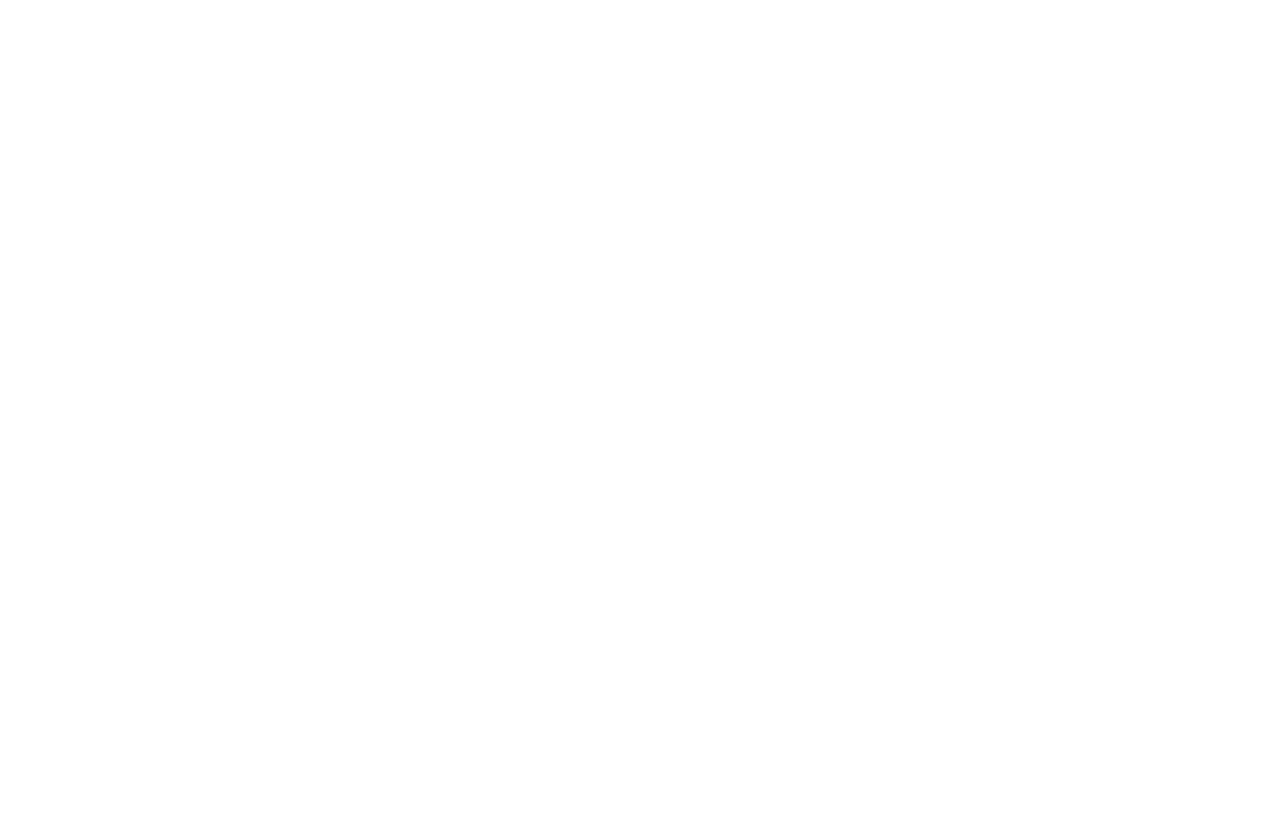
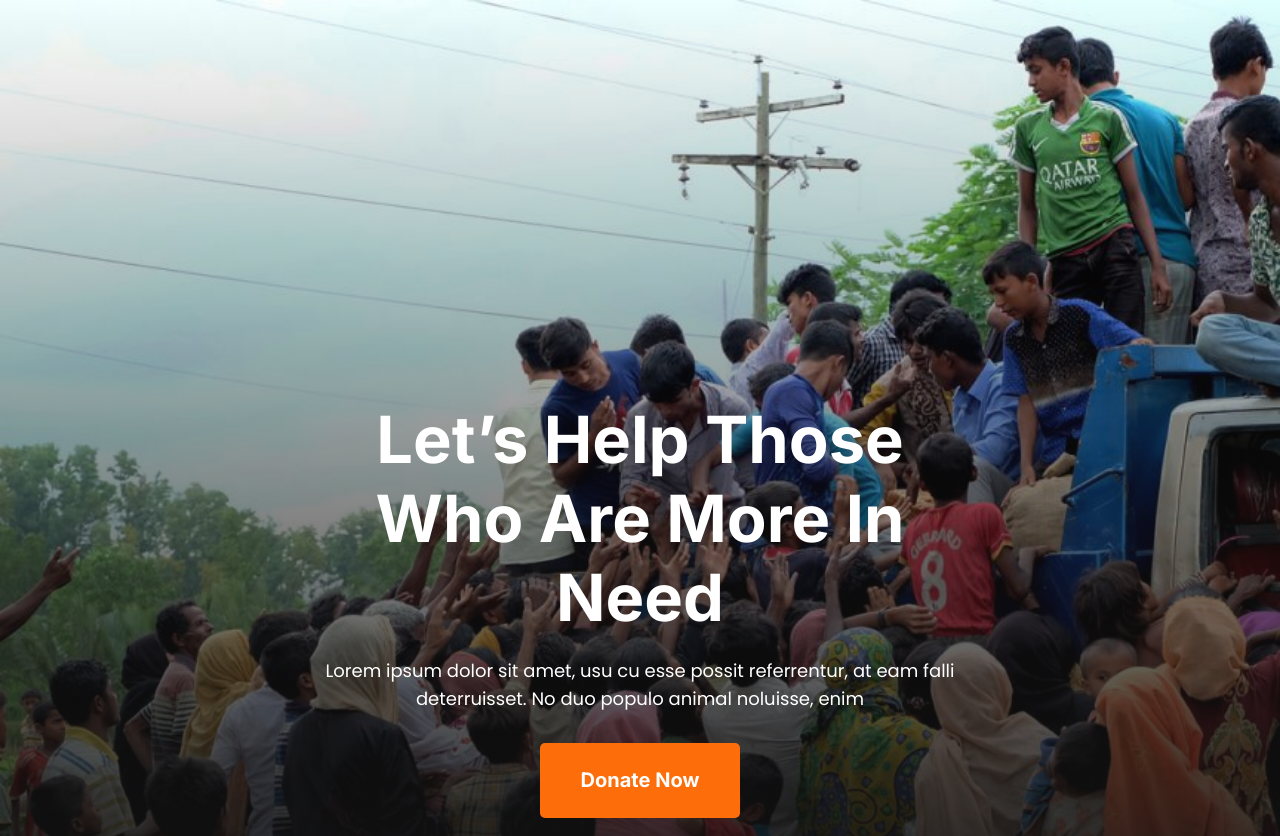
Before and after one commit to Maruf-Shadin/donate, a plain HTML site: page index.html in a window 1280 px wide. Shown: the top 836 px of the page. Before the commit the page ends 800 px from the top, so only its background shows below. Drawn offline with Linux system fonts and the light colour scheme.

Commit message:
header-section

```diff
--- a/index.html
+++ b/index.html
@@ -8,6 +8,20 @@
     <link rel="stylesheet" href="style.css">
 </head>
 <body>
+    <!-- header section starts here -->
+    <header class="header">
+        <div class="banner-container">
+            <div class="banner-item">
+                <div class="banner-title">Let’s Help Those Who Are More In Need</div>
+            <div class="banner-text">Lorem ipsum dolor sit amet, usu cu esse possit referrentur, at eam falli deterruisset. No duo populo animal noluisse, enim</div>
+            <button class="btn-primary">Donate Now</button>
+            </div>
+        </div>
+    </header>
+    <!-- header section ends -->
+    <main>
 
+    </main>
+    <footer></footer>
 </body>
 </html>
--- a/style.css
+++ b/style.css
@@ -0,0 +1,57 @@
+@import url('https://fonts.googleapis.com/css2?family=Inter:wght@400;500;600;700;800;900&family=Open+Sans:ital,wght@0,400;0,500;0,600;0,700;0,800;1,500;1,700;1,800&display=swap');
+@import url('https://fonts.googleapis.com/css2?family=Inter:wght@400;500;600;700;800;900&family=Poppins:ital,wght@0,300;0,400;0,500;0,600;0,700;0,800;0,900;1,500;1,700&display=swap');
+*{
+    margin: 0;
+    padding: 0;
+    font-family: 'Inter', sans-serif , 'poppins';
+}
+.header{
+    /* background-image: url('images/donation2.jpg'); */
+    background: linear-gradient(360deg, #121212 0%, rgba(18, 18, 18, 0) 100%),url('images/donation2.jpg');
+    background-repeat: no-repeat;
+    background-size: cover;
+    width: 100%;
+    height: 1000px;
+}
+/* .banner{
+    background: linear-gradient(360deg, #121212 0%, rgba(18, 18, 18, 0) 100%),url('images/donation2.jpg');
+    background-size: cover;
+    height: 669px;
+} */
+.banner-item{
+    text-align: center;
+    padding: 400px 310px;
+}
+.banner-title{
+    font-weight: 700;
+    font-size: 65px;
+    line-height: 79px;
+    text-align: center;
+    color: #FFFFFF;
+    margin-bottom: 20px;
+}
+.banner-item .banner-text{
+    font-family: 'Poppins';
+    font-style: normal;
+    font-weight: 400;
+    font-size: 18px;
+    line-height: 28px;
+    color: #FFFFFF;
+    /* max-width: 691px; */
+    text-align: center;
+    margin-bottom: 30px;
+}
+.btn-primary{
+
+    height: 75px;
+    width: 200px;
+    color: #FFFFFF;
+    padding: 18px 30px;
+    font-style: normal;
+    font-weight: 700;
+    font-size: 20px;
+    line-height: 27px;
+    border-style: none;
+    border-radius: 5px;
+    background-color: #FD6E0A;
+}
```
